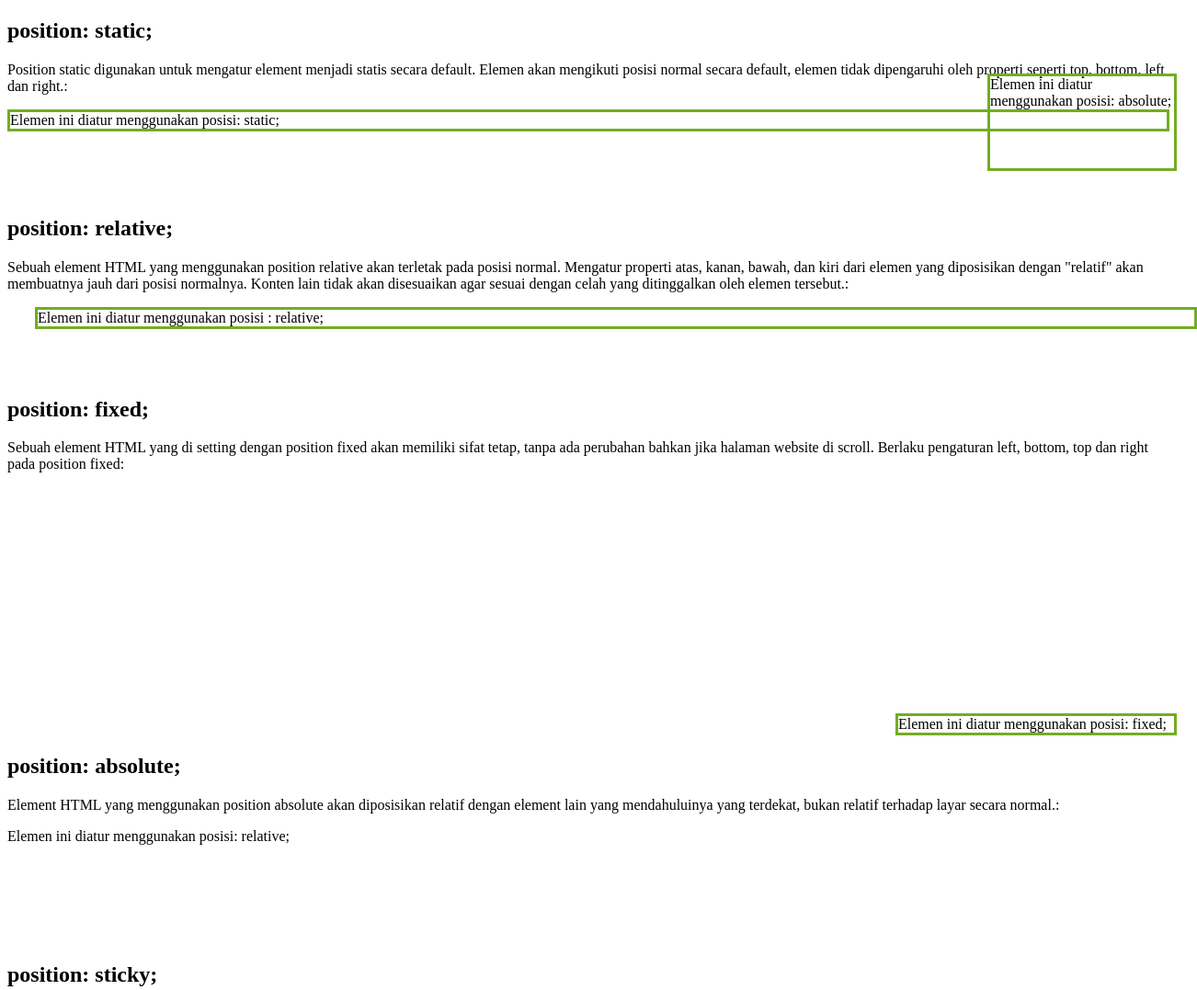
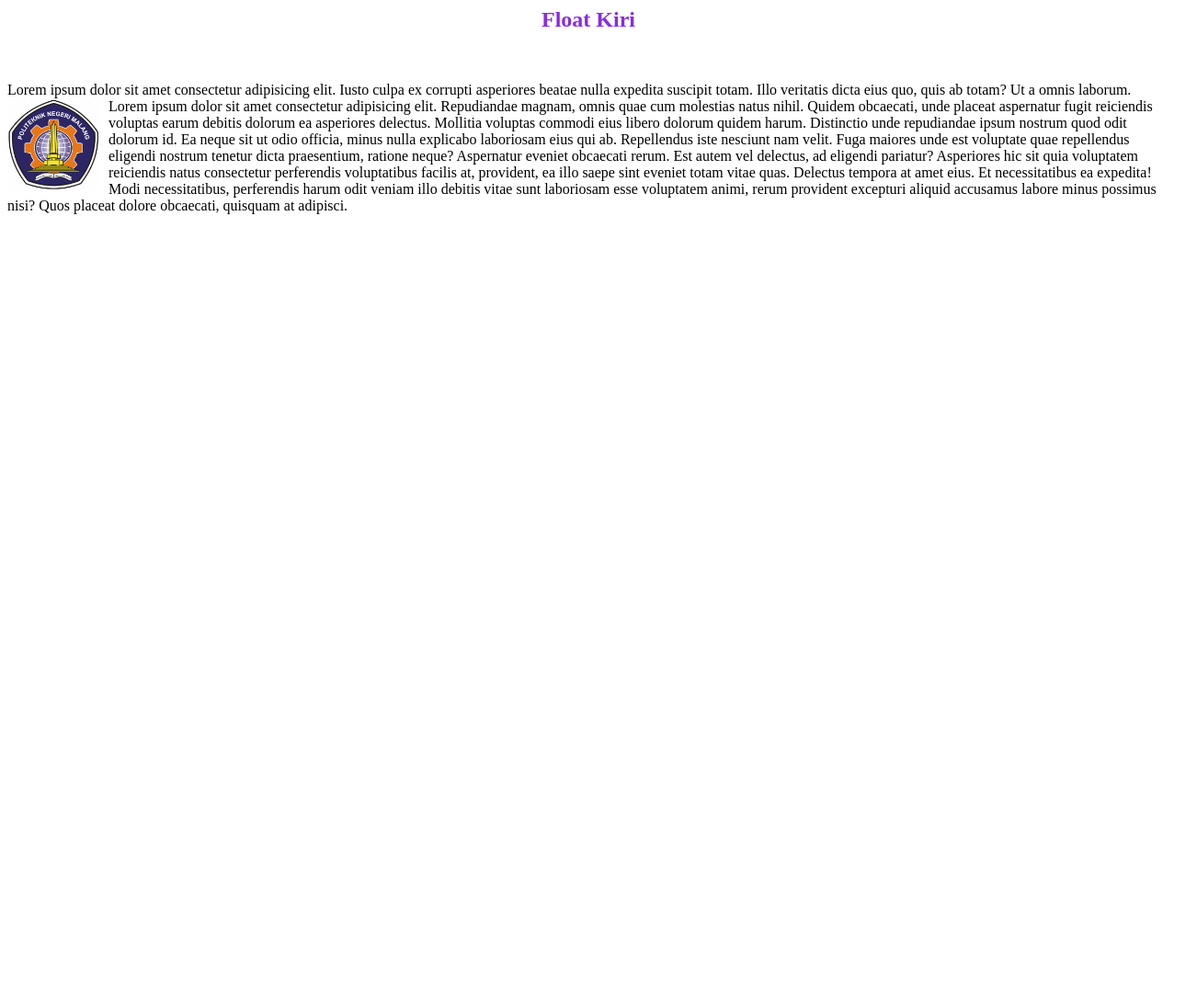
Before and after one commit to Khip01/College-Sem_3_Web-Khip01, a plain HTML site: page Jobsheet-02/dasarWeb/index.html in a window 1280 px wide. Shown: the top 1077 px of the page at 92% size, 1302 px wide, since content can reach past the window. After the commit the page ends 800 px from the top, so only its background shows below. Drawn offline with Linux system fonts and the light colour scheme.

Commit message:
add(float): practicum pt.11
Using Float

```diff
--- a/Jobsheet-02/dasarWeb/index.html
+++ b/Jobsheet-02/dasarWeb/index.html
@@ -1,87 +1,34 @@
-<!DOCTYPE html>
-<html lang="en">
+<html>
   <head>
-    <title>Position CSS</title>
-    <link rel="stylesheet" type="text/css" href="stylePosition.css" />
+    <title>Menggunakan Float</title>
+    <link rel="stylesheet" type="text/css" href="styleFloat.css">
   </head>
   <body>
-    <h2>position: static;</h2>
-
-    <p>
-      Position static digunakan untuk mengatur element menjadi statis secara
-      default. Elemen akan mengikuti posisi normal secara default, elemen tidak
-      dipengaruhi oleh properti seperti top, bottom, left dan right.:
-    </p>
-    <div class="static">Elemen ini diatur menggunakan posisi: static;</div>
-    <br /><br /><br /><br />
-    <h2>position: relative;</h2>
-
-    <p>
-      Sebuah element HTML yang menggunakan position relative akan terletak pada
-      posisi normal. Mengatur properti atas, kanan, bawah, dan kiri dari elemen
-      yang diposisikan dengan "relatif" akan membuatnya jauh dari posisi
-      normalnya. Konten lain tidak akan disesuaikan agar sesuai dengan celah
-      yang ditinggalkan oleh elemen tersebut.:
-    </p>
-    <div class="relative">Elemen ini diatur menggunakan posisi : relative;</div>
-    <br /><br /><br />
-    <h2>position: fixed;</h2>
-
-    <p>
-      Sebuah element HTML yang di setting dengan position fixed akan memiliki
-      sifat tetap, tanpa ada perubahan bahkan jika halaman website di scroll.
-      Berlaku pengaturan left, bottom, top dan right pada position fixed:
-    </p>
-    <div class="fixed">Elemen ini diatur menggunakan posisi: fixed;</div>
-    <br /><br /><br />
-    <br /><br /><br />
-    <br /><br /><br />
-    <br /><br /><br />
-    <br /><br /><br />
-
-    <h2>position: absolute;</h2>
-
-    <p>
-      Element HTML yang menggunakan position absolute akan diposisikan relatif
-      dengan element lain yang mendahuluinya yang terdekat, bukan relatif
-      terhadap layar secara normal.:
-    </p>
-    <div class="relative1">
-      Elemen ini diatur menggunakan posisi: relative;
-      <div class="absolute">
-        Elemen ini diatur menggunakan posisi: absolute;
-      </div>
-    </div>
-    <br /><br /><br />
-    <br /><br /><br />
-
-    <h2>position: sticky;</h2>
-    <p>
-      Cobalah untuk <b>scroll</b> untuk mengetahui bagaimana posisi sticky
-      bekerja.
-    </p>
-    <p>Catatan: IE/Edge 15 dan versi yang lebih lama tidak mendukung sticky.</p>
-
-    <div class="sticky">Hola Aku adalah sticky!</div>
-    <div style="padding-bottom: 2000px">
+    <h2>Float Kiri</h2>
+    <br />
+    <div class="float1">
       <p>
-        Dalam contoh ini, elemen sticky menempel pada posisi paling atas halaman
-        (top:0), ketika mencapai posisi scrollnya.
-      </p>
-      <p>Cobalah untuk melakukan scroll.</p>
-      <p>
-        Cobalah untuk melakukan scroll.. Lorem ipsum dolor sit amet, illum
-        definitiones no quo, maluisset concludaturque et eum, altera fabulas ut
-        quo. Atqui causae gloriatur ius te, id agam omnis evertitur eum. Affert
-        laboramus repudiandae nec et. Inciderint efficiantur his ad. Eum no
-        molestiae voluptatibus.
-      </p>
-      <p>
-        Cobalah untuk melakukan scroll.. Lorem ipsum dolor sit amet, illum
-        definitiones no quo, maluisset concludaturque et eum, altera fabulas ut
-        quo. Atqui causae gloriatur ius te, id agam omnis evertitur eum. Affert
-        laboramus repudiandae nec et. Inciderint efficiantur his ad. Eum no
-        molestiae voluptatibus.
+        Lorem ipsum dolor sit amet consectetur adipisicing elit. Iusto culpa ex
+        corrupti asperiores beatae nulla expedita suscipit totam. Illo veritatis
+        dicta eius quo, quis ab totam? Ut a omnis laborum.
+        <img class="gambar" src="img/lambang-polinema1.png" />
+        Lorem ipsum dolor sit amet consectetur adipisicing elit. Repudiandae
+        magnam, omnis quae cum molestias natus nihil. Quidem obcaecati, unde
+        placeat aspernatur fugit reiciendis voluptas earum debitis dolorum ea
+        asperiores delectus. Mollitia voluptas commodi eius libero dolorum
+        quidem harum. Distinctio unde repudiandae ipsum nostrum quod odit
+        dolorum id. Ea neque sit ut odio officia, minus nulla explicabo
+        laboriosam eius qui ab. Repellendus iste nesciunt nam velit. Fuga
+        maiores unde est voluptate quae repellendus eligendi nostrum tenetur
+        dicta praesentium, ratione neque? Aspernatur eveniet obcaecati rerum.
+        Est autem vel delectus, ad eligendi pariatur? Asperiores hic sit quia
+        voluptatem reiciendis natus consectetur perferendis voluptatibus facilis
+        at, provident, ea illo saepe sint eveniet totam vitae quas. Delectus
+        tempora at amet eius. Et necessitatibus ea expedita! Modi
+        necessitatibus, perferendis harum odit veniam illo debitis vitae sunt
+        laboriosam esse voluptatem animi, rerum provident excepturi aliquid
+        accusamus labore minus possimus nisi? Quos placeat dolore obcaecati,
+        quisquam at adipisci.
       </p>
     </div>
   </body>
--- /dev/null
+++ b/Jobsheet-02/dasarWeb/styleFloat.css
@@ -0,0 +1,9 @@
+h2 {
+    text-align: center;
+    color: blueviolet;
+}
+.gambar {
+    width: 100px;
+    float: left;
+    margin-right: 10px;
+}
```
Also changed, not shown: Jobsheet-02/dasarWeb/positionCSS.html (added, +88 -0 lines), Jobsheet-02/dasarWeb/img/lambang-polinema1.png (added).
